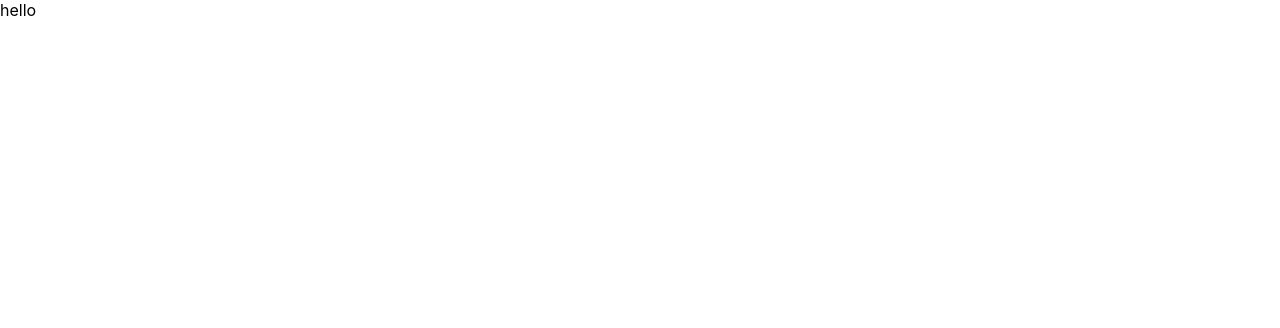
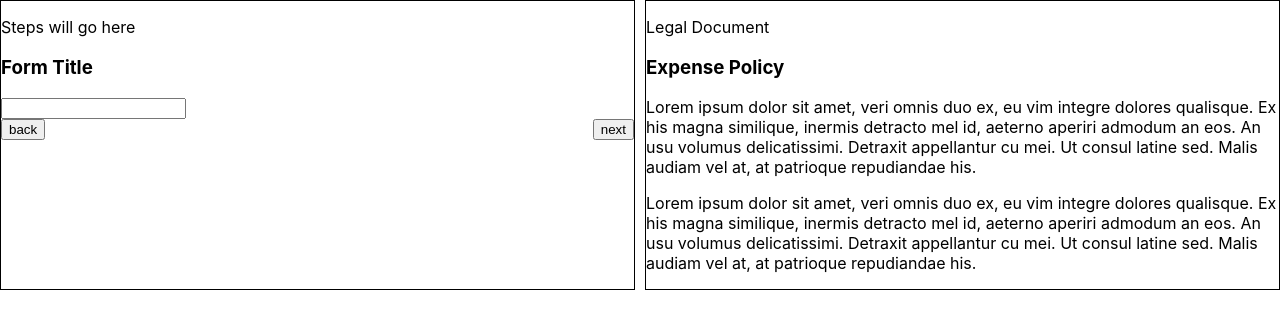
Before and after one commit to braedongough/expense-policy-generator, a React (Create React App) app: page / in a window 1280 px wide. Shown: the top 328 px of the page. Built offline with nearby package versions, Linux system fonts and the light colour scheme.

Commit message:
added basic stylic layout for wizard and document on page

```diff
--- a/package.json
+++ b/package.json
@@ -3,9 +3,11 @@
   "version": "0.1.0",
   "private": true,
   "dependencies": {
+    "prop-types": "^15.7.2",
     "react": "^16.8.2",
     "react-dom": "^16.8.2",
-    "react-scripts": "2.1.5"
+    "react-scripts": "2.1.5",
+    "styled-components": "^4.1.3"
   },
   "scripts": {
     "start": "react-scripts start",
--- a/src/App.js
+++ b/src/App.js
@@ -1,9 +1,23 @@
 import React, { Component } from "react";
+import styled from "styled-components";
+import Wizard from "./Components/Wizard/Wizard";
+import Document from "./Components/Document/Document";
 
 class App extends Component {
   render() {
-    return <div>hello</div>;
+    return (
+      <Container>
+        <Wizard />
+        <Document />
+      </Container>
+    );
   }
 }
 
+const Container = styled.div`
+  display: grid;
+  grid-template-columns: 1fr 1fr;
+  grid-gap: 10px;
+`;
+
 export default App;
--- /dev/null
+++ b/src/Components/Document/Document.js
@@ -0,0 +1,31 @@
+import React, { Component } from "react";
+import styled from "styled-components";
+import Header from "../Header/Header";
+
+export default class Document extends Component {
+  render() {
+    return (
+      <Wrapper>
+        <Header textLabel="Legal Document" textTitle="Expense Policy" />
+        <p>
+          Lorem ipsum dolor sit amet, veri omnis duo ex, eu vim integre dolores
+          qualisque. Ex his magna similique, inermis detracto mel id, aeterno
+          aperiri admodum an eos. An usu volumus delicatissimi. Detraxit
+          appellantur cu mei. Ut consul latine sed. Malis audiam vel at, at
+          patrioque repudiandae his.
+        </p>
+        <p>
+          Lorem ipsum dolor sit amet, veri omnis duo ex, eu vim integre dolores
+          qualisque. Ex his magna similique, inermis detracto mel id, aeterno
+          aperiri admodum an eos. An usu volumus delicatissimi. Detraxit
+          appellantur cu mei. Ut consul latine sed. Malis audiam vel at, at
+          patrioque repudiandae his.
+        </p>
+      </Wrapper>
+    );
+  }
+}
+
+const Wrapper = styled.div`
+  border: 1px solid black;
+`;
--- /dev/null
+++ b/src/Components/Header/Header.js
@@ -0,0 +1,18 @@
+import React from "react";
+import propTypes from "prop-types";
+
+const Header = props => {
+  return (
+    <header>
+      <p>{props.textLabel}</p>
+      <h3>{props.textTitle}</h3>
+    </header>
+  );
+};
+
+Header.propTypes = {
+  textLabel: propTypes.string.isRequired,
+  textTitle: propTypes.string.isRequired,
+};
+
+export default Header;
--- /dev/null
+++ b/src/Components/Wizard/FormNav.js
@@ -0,0 +1,18 @@
+import React from "react";
+import styled from "styled-components";
+
+const FormNav = () => {
+  return (
+    <Container>
+      <button>back</button>
+      <button>next</button>
+    </Container>
+  );
+};
+
+const Container = styled.div`
+  display: flex;
+  justify-content: space-between;
+`;
+
+export default FormNav;
--- /dev/null
+++ b/src/Components/Wizard/Wizard.js
@@ -0,0 +1,31 @@
+import React, { Component } from "react";
+import styled from "styled-components";
+import Header from "../Header/Header";
+import FormNav from "./FormNav";
+
+export default class Wizard extends Component {
+  render() {
+    return (
+      <Wrapper>
+        <Header textLabel="Steps will go here" textTitle="Form Title" />
+        <form>
+          <input type="text" name="company-name" />
+          <FormNav />
+        </form>
+      </Wrapper>
+    );
+  }
+}
+
+const Wrapper = styled.div`
+  border: 1px solid black;
+`;
+
+/*
+What sub-components would be in the wizard component?
+
+-Header > step count, H1 with title varying
+- form
+- BottomNav - back button, next button
+
+*/
```
Also changed, not shown: 2 other files (tests, documents, lock files or other folders).
